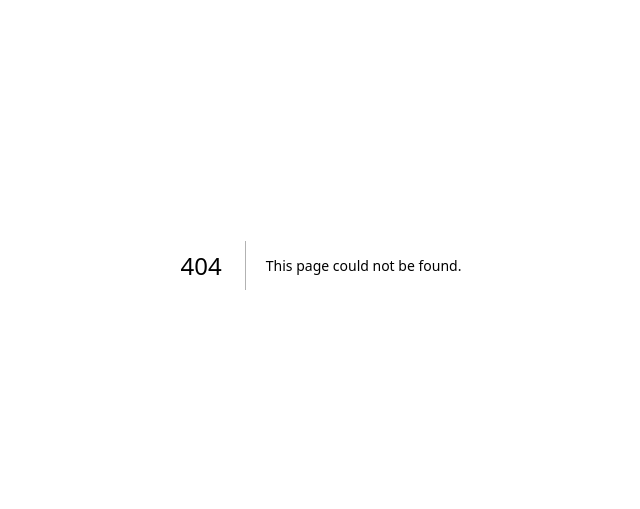
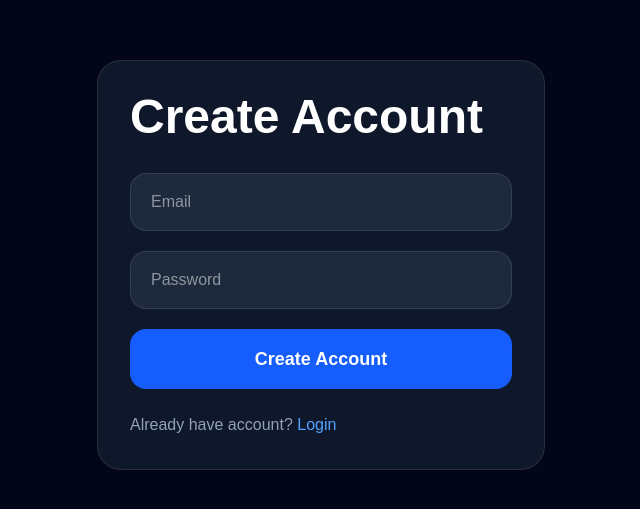
Before and after one commit to waynerone999-svg/ThirdPartyescrow-platform, a Next.js app: page /register in a window 1280 px wide. Before the commit this address had no page. Shown: the part 135-644 px from the top of the page, without its empty margins (319-959 px from the left). Built offline with nearby package versions, Linux system fonts and the light colour scheme; no server answers.

Commit message:
Add Supabase auth working

```diff
--- /dev/null
+++ b/src/app/register/page.tsx
@@ -0,0 +1,160 @@
+"use client";
+
+import { useState } from "react";
+import { useRouter } from "next/navigation";
+import Link from "next/link";
+import { createClient } from "@supabase/supabase-js";
+
+const supabase = createClient(
+  process.env.NEXT_PUBLIC_SUPABASE_URL!,
+  process.env.NEXT_PUBLIC_SUPABASE_ANON_KEY!
+);
+
+export default function RegisterPage() {
+
+  const router = useRouter();
+
+  const [email, setEmail] = useState("");
+
+  const [password, setPassword] =
+    useState("");
+
+  const [loading, setLoading] =
+    useState(false);
+
+  async function register() {
+
+    setLoading(true);
+
+    const { error } =
+      await supabase.auth.signUp({
+
+        email,
+        password,
+
+      });
+
+    if (error) {
+
+      alert(error.message);
+
+      setLoading(false);
+
+      return;
+    }
+
+    alert(
+      "Account created successfully"
+    );
+
+    router.push("/login");
+  }
+
+  return (
+
+    <main className="
+      min-h-screen
+      bg-slate-950
+      text-white
+      flex
+      items-center
+      justify-center
+      p-6
+    ">
+
+      <div className="
+        w-full
+        max-w-md
+        bg-slate-900
+        border
+        border-white/10
+        rounded-3xl
+        p-8
+      ">
+
+        <h1 className="
+          text-5xl
+          font-black
+          mb-8
+        ">
+          Create Account
+        </h1>
+
+        <div className="space-y-5">
+
+          <input
+            type="email"
+            placeholder="Email"
+            value={email}
+            onChange={(e) =>
+              setEmail(e.target.value)
+            }
+            className="
+              w-full
+              bg-slate-800
+              border
+              border-white/10
+              rounded-2xl
+              px-5
+              py-4
+            "
+          />
+
+          <input
+            type="password"
+            placeholder="Password"
+            value={password}
+            onChange={(e) =>
+              setPassword(e.target.value)
+            }
+            className="
+              w-full
+              bg-slate-800
+              border
+              border-white/10
+              rounded-2xl
+              px-5
+              py-4
+            "
+          />
+
+          <button
+            onClick={register}
+            disabled={loading}
+            className="
+              w-full
+              bg-blue-600
+              hover:bg-blue-700
+              rounded-2xl
+              py-4
+              font-bold
+              text-lg
+            "
+          >
+
+            {loading
+              ? "Creating..."
+              : "Create Account"}
+
+          </button>
+
+        </div>
+
+        <p className="mt-6 text-slate-400">
+
+          Already have account?{" "}
+
+          <Link
+            href="/login"
+            className="text-blue-400"
+          >
+            Login
+          </Link>
+
+        </p>
+
+      </div>
+
+    </main>
+  );
+}
```
